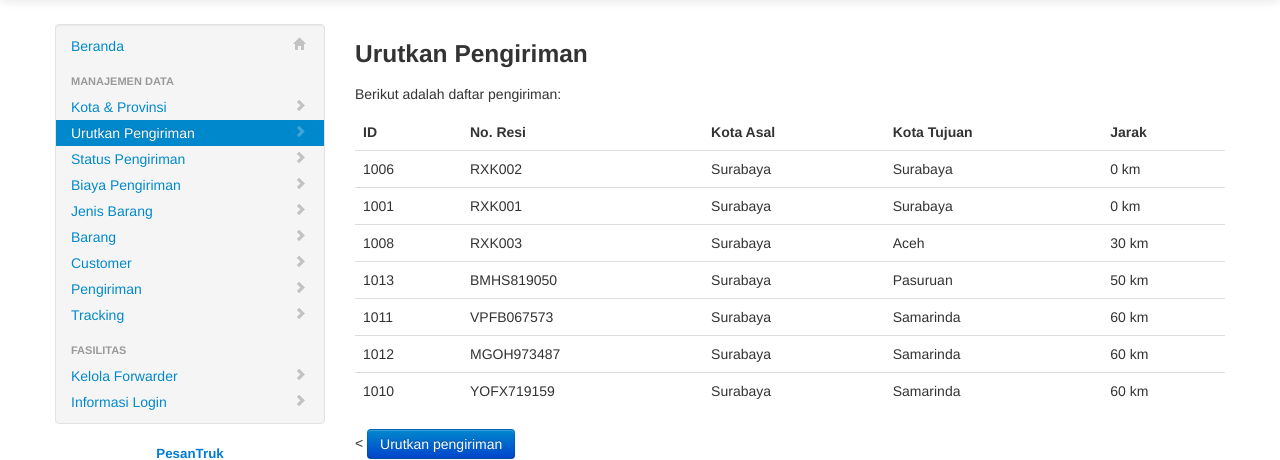
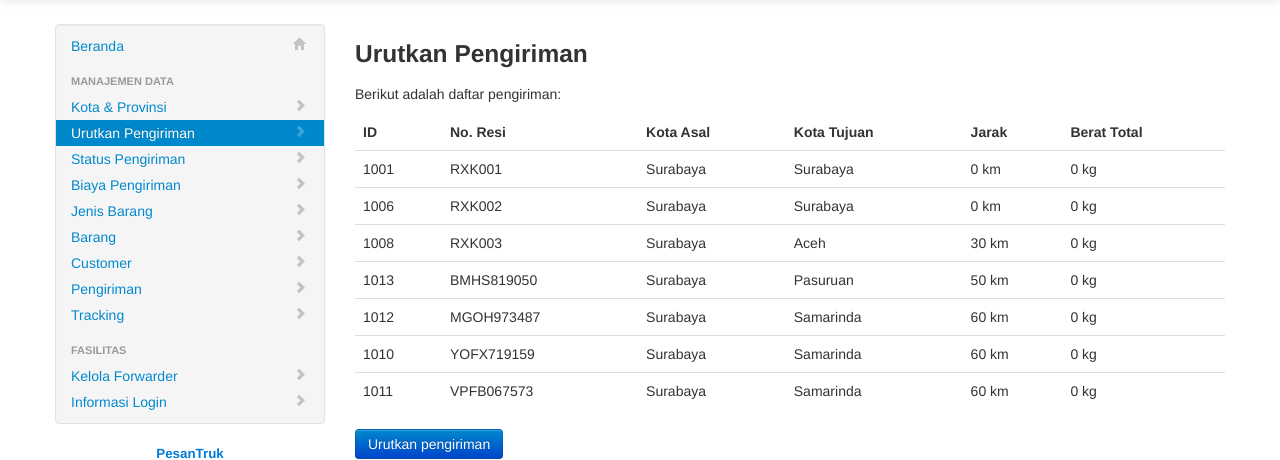
Before and after one commit to fakhririzha/aplikasi-logistik, a CodeIgniter app: page /psi-haluanindah-master/index.php/pg_admin/urutkan_pengiriman in a window 1280 px wide. Shown: the part 41-501 px from the top of the page. Run offline with CodeIgniter, Linux system fonts and the light colour scheme; data comes from the database, SQL or seed files in the repository; data that the repository does not hold is empty; some libraries are stand-ins or nearby versions.

Commit message:
Menambahkan total berat kiriman pada fitur pemilihan forwarder untuk kiriman pada halaman admin

```diff
--- a/application/views/admin/urutkan_pengiriman.php
+++ b/application/views/admin/urutkan_pengiriman.php
@@ -9,6 +9,7 @@
 				<th>Kota Asal</th>
 				<th>Kota Tujuan</th>
 				<th>Jarak</th>
+				<th>Berat Total</th>
 			</tr>
 		</thead>
 		<tbody>
@@ -22,6 +23,7 @@
 					echo "<td>".$list['nama_kota_asal']."</td>";
 					echo "<td>".$list['nama_kota_tujuan']."</td>";
 					echo "<td>".$list['jarak']." km</td>";
+					echo "<td>".intval($list['berat_total_pengiriman'])." kg</td>";
 					echo "</tr>";
 					$idx++;
 				}
@@ -31,7 +33,6 @@
 			?>
 		</tbody>
 	</table>
-    <
     <button type="button" class="btn btn-primary">Urutkan pengiriman</button>
 </div>
 <!-- Modal -->
```
